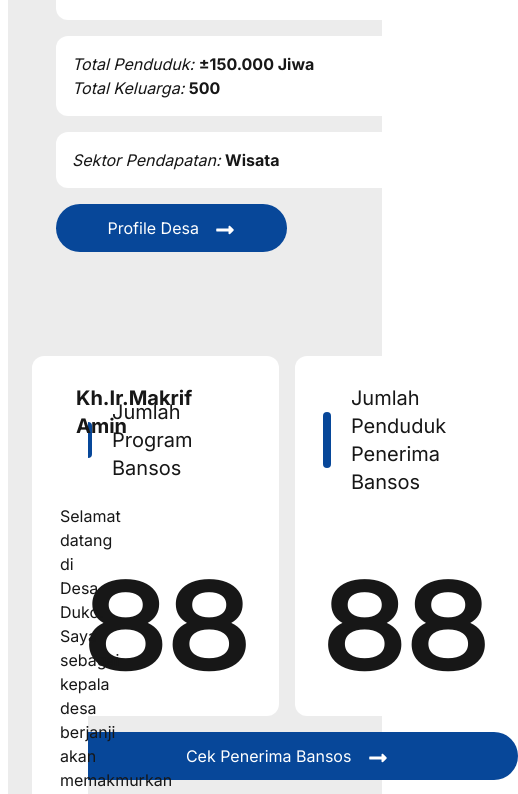
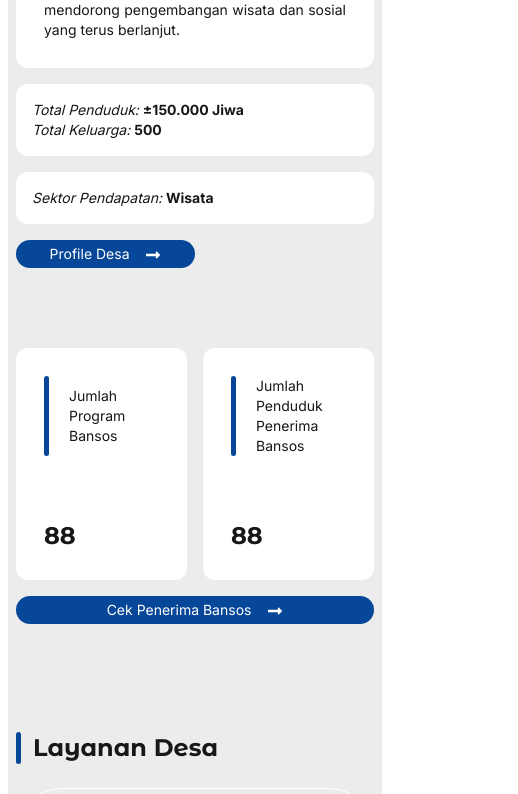
Before and after one commit to dhandiyy/desa-app, a Next.js app: page / in a window 390 px wide. Shown: the part 1296-2090 px from the top of the page, 518 px wide, since content can reach past the window. Built offline with nearby package versions, Linux system fonts and the light colour scheme.

Commit message:
update home page: fix mobile version

```diff
--- a/src/app/page.tsx
+++ b/src/app/page.tsx
@@ -4,6 +4,7 @@ import SmallCard from "@/components/SmallCard";
 import Title from "@/components/Title";
 import Image from "next/image";
 import { FaLongArrowAltRight } from "react-icons/fa";
+import kepalaDesaPict from "/public/kepala_desa/kepaladesa.jpg";
 
 export default function Home() {
 	const textDuko =
@@ -13,7 +14,7 @@ export default function Home() {
 		"Pelayanan desa tentang nikah gratis memberikan kesempatan bagi pasangan yang kurang mampu untuk melangsungkan pernikahan tanpa biaya. Program ini difasilitasi oleh pemerintah desa yang membantu dalam hal administrasi, pengurusan dokumen, serta proses pernikahan. Tujuannya adalah untuk mempermudah pasangan yang ingin menikah namun terkendala biaya, sekaligus memastikan legalitas pernikahan mereka sesuai dengan ketentuan hukum.";
 
 	return (
-		<div className="md:-mb-72">
+		<div className="md:-mb-72 -mb-36">
 			{/* SECION1 */}
 			<Hero />
 
@@ -26,8 +27,8 @@ export default function Home() {
 					/>
 				</div>
 			</div>
-			<div className="min-h-screen w-full bg-custom_background md:rounded-tl-[250px] rounded-xl mt-3 pb-72">
-				<div className="grid grid-cols-1 md:grid-cols-2 gap-6 md:gap-10 px-6 md:px-24 py-7">
+			<div className="min-h-screen w-full bg-custom_background md:rounded-tl-[250px] rounded-xl mt-3 md:pb-72 pb-36">
+				<div className="grid grid-cols-1 md:grid-cols-2 md:gap-10 px-2 md:px-24 py-4">
 					<div className="relative mt-20 md:-mt-48 flex items-center justify-center rounded-lg invisible md:visible">
 						<div className="relative w-[300px] h-[300px] sm:w-[400px] sm:h-[400px] md:w-[400px] md:h-[400px] lg:w-[600px] lg:h-[600px]">
 							<Image
@@ -41,10 +42,11 @@ export default function Home() {
 						</div>
 					</div>
 
-					<div className="space-y-4 flex flex-col">
+					{/* SECTION2 */}
+					<div className="md:space-y-4 flex flex-col gap-4">
 						<SmallCard text={textDuko} />
 
-						<div className="flex flex-col sm:flex-row gap-4">
+						<div className="flex flex-col sm:flex-row gap-4 text-sm md:text-base">
 							<div className="bg-white rounded-xl p-4 md:p-7 flex-1">
 								<p>
 									<i>Total Penduduk: </i>
@@ -64,30 +66,31 @@ export default function Home() {
 							</div>
 						</div>
 
-						<button className="bg-primary px-7 py-3 rounded-full text-white hover:bg-primary/90 duration-200 transition-colors w-1/2">
-							Profile Desa <FaLongArrowAltRight className="inline text-xl ml-3" />
+						<button className="bg-primary md:px-7 md:py-3 py-1 rounded-full text-white hover:bg-primary/90 duration-200 transition-colors w-1/2 text-sm md:text-base">
+							Profile Desa <FaLongArrowAltRight className="inline size-4 ml-3" />
 						</button>
 					</div>
 
-					<div className="relative mt-20">
-						<div className="absolute -left-3 w-full h-full bg-primary rounded-xl" />
-						<div className="relative bg-white p-7 rounded-xl flex flex-col justify-between h-full w-full z-50">
-							<div className="flex items-center">
-								<Image
-									src="/kepala_desa/kepaladesa.jpg"
-									alt="Deskripsi hero section"
-									width={50}
-									height={50}
-									className="object-cover rounded-full"
-									sizes="(max-width: 768px) 100vw, 50vw"
-									priority
-								/>
-								<p className="font-bold ml-4 text-xl">Kh.Ir.Makrif Amin</p>
+					<div className="md:relative md:mt-20">
+						<div className="absolute -left-3 w-full h-full bg-primary rounded-xl hidden md:block" />
+
+						{/* HIDDENN */}
+						<div className="relative bg-white p-7 rounded-xl md:flex md:flex-col md:justify-between h-full md:w-full z-50 hidden">
+							<div className="flex md:items-center">
+								<div className="h-16 w-16">
+									<Image
+										src={kepalaDesaPict}
+										alt="Deskripsi hero section"
+										className="object-cover rounded-full"
+										priority
+									/>
+								</div>
+								<p className="font-bold md:ml-4 md:text-xl text-sm">Kh.Ir.Makrif Amin</p>
 							</div>
+
 							<div>
-								<p className="mt-16">
-									Selamat datang di Desa Duko. Saya sebagai kepala desa berjanji akan memakmurkan desa, meningkatkan infrastruktur,
-									kesehatan dan pendidikan
+								<p className="mt-6 md:mt-16 text-sm md:text-base">
+									Selamat datang di Desa Duko. Saya sebagai kepala desa berjanji akan memakmurkan desa, meningkatkan infrastruktur, kesehatan dan pendidikan
 								</p>
 								<div className="flex items-center mt-4">
 									<div className="h-2 w-2 bg-primary" />
@@ -104,24 +107,24 @@ export default function Home() {
 							<div className="flex gap-4">
 								<div className="bg-white rounded-xl p-7 flex flex-col flex-1">
 									<div className="flex flex-1 items-center justify-center">
-										<div className={`md:w-[6px] w-[8px] h-9 bg-primary rounded-full mr-5`} />
-										<p className="text-xl my-auto flex-1">Jumlah Program Bansos</p>
+										<div className={`md:w-[6px] w-[5px] self-stretch bg-primary rounded-full mr-5`} />
+										<p className="md:text-xl my-auto flex-1 text-sm">Jumlah Program Bansos</p>
 									</div>
 
-									<p className="font-montserrat text-9xl font-semibold mt-16">88</p>
+									<p className="font-montserrat md:text-9xl font-bold mt-16 text-2xl">88</p>
 								</div>
 
 								<div className="bg-white rounded-xl p-7 flex flex-col flex-1">
 									<div className="flex flex-1 items-center justify-center">
-										<div className={`md:w-[6px] w-[8px] h-14 bg-primary rounded-full mr-5`} />
-										<p className="text-xl my-auto flex-1">Jumlah Penduduk Penerima Bansos</p>
+										<div className={`md:w-[6px] w-[5px] self-stretch bg-primary rounded-full mr-5`} />
+										<p className="md:text-xl my-auto flex-1 text-sm">Jumlah Penduduk Penerima Bansos</p>
 									</div>
 
-									<p className="font-montserrat text-9xl font-semibold mt-16">88</p>
+									<p className="font-montserrat md:text-9xl font-bold mt-16 text-2xl">88</p>
 								</div>
 							</div>
-							<button className="bg-primary px-7 py-3 mt-4 rounded-full text-white hover:bg-primary/90 transition-colors">
-								Cek Penerima Bansos <FaLongArrowAltRight className="inline text-xl ml-3" />
+							<button className="bg-primary py-1 mt-4 rounded-full text-white hover:bg-primary/90 transition-colors text-sm md:text-base">
+								Cek Penerima Bansos <FaLongArrowAltRight className="inline size-4 ml-3" />
 							</button>
 						</div>
 					</div>
@@ -135,17 +138,11 @@ export default function Home() {
 						/>
 
 						<div className="border border-white flex p-4 rounded-[45px] gap-4 mt-6 md:flex-row flex-col">
-							<div className="bg-white p-4 rounded-[38px] items-center">
+							<div className="bg-white p-4 rounded-[38px] items-center text-sm md:text-base">
 								<ul>
-									<li className="border border-gray-200 p-2 rounded-3xl hover:cursor-pointer hover:bg-secondary active:bg-primary active:text-white my-1">
-										Nikah Gratis
-									</li>
-									<li className="border border-gray-200 p-2 rounded-3xl hover:cursor-pointer hover:bg-secondary active:bg-primary active:text-white my-1">
-										Sunnat Massal
-									</li>
-									<li className="border border-gray-200 p-2 rounded-3xl hover:cursor-pointer hover:bg-secondary active:bg-primary active:text-white my-1">
-										Pengajian Akbar
-									</li>
+									<li className="border border-gray-200 p-2 rounded-3xl hover:cursor-pointer hover:bg-secondary active:bg-primary active:text-white my-1">Nikah Gratis</li>
+									<li className="border border-gray-200 p-2 rounded-3xl hover:cursor-pointer hover:bg-secondary active:bg-primary active:text-white my-1">Sunnat Massal</li>
+									<li className="border border-gray-200 p-2 rounded-3xl hover:cursor-pointer hover:bg-secondary active:bg-primary active:text-white my-1">Pengajian Akbar</li>
 									<li className="border border-gray-200 p-2 rounded-3xl hover:cursor-pointer hover:bg-secondary active:bg-primary active:text-white my-1">
 										Surat Keterangan Tidak Mampu
 									</li>
```
